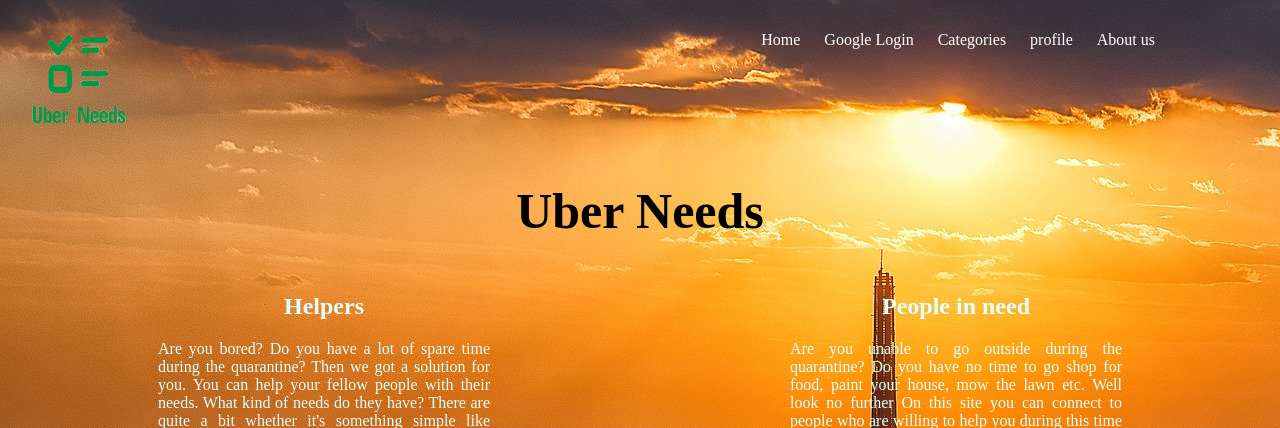
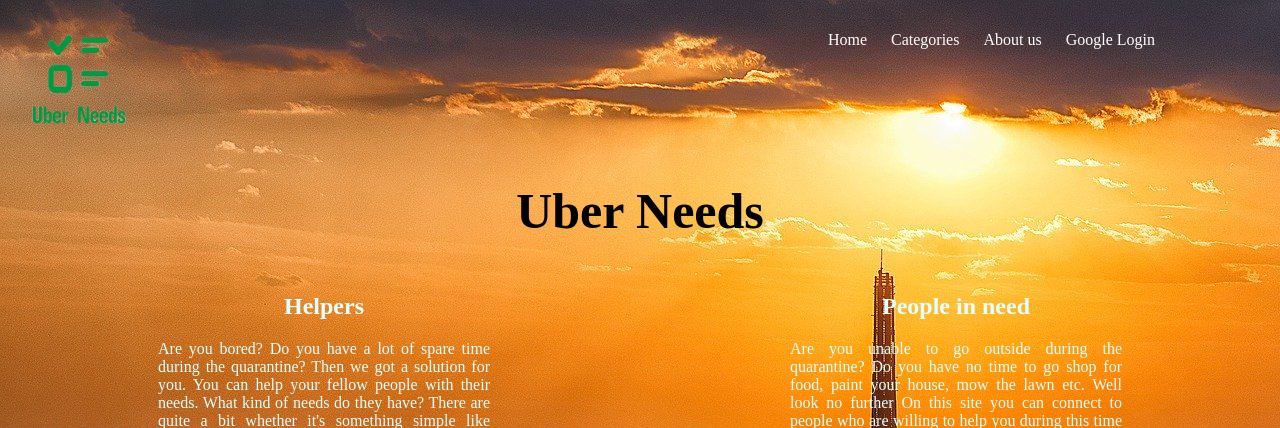
Before and after one commit to vives-projectweek-1-2020/LocalNeeds, a Flask app: page / in a window 1280 px wide. Shown: the top 428 px of the page. Run offline with Flask 2, Linux system fonts and the light colour scheme; parts of the project's set-up code (start-up, migrations or seed data) failed here and were passed over.

Commit message:
updated Google login/logout buttons

```diff
--- a/flaskapp/templates/homepage.html
+++ b/flaskapp/templates/homepage.html
@@ -17,21 +17,25 @@
                     <a href="/">Home</a>
                 </li>
                 <li>
-                    {% if google_user.is_authenticated %}
-                        <a class="button" href="/logout">Logout</a>
-                    {% else %}
-                        <a class="button" href="/login">Google Login</a>
-                    {% endif %}
-                </li>
-                <li>
                     <a href="/categories">Categories</a>
-                </li>
-                <li>
-                    <a href="/profile">profile</a>
                 </li>
                 <li>
                     <a href="">About us</a>
                 </li>
+
+                {% if google_user.is_authenticated %}
+                    <li>
+                        <a href="/profile">Profile</a>
+                    </li>
+                    <li>
+                        <a class="button" href="/logout">Logout</a>
+                    </li>
+
+                {% else %}
+                    <li>
+                        <a class="button" href="/login">Google Login</a>
+                    </li>
+                {% endif %}
             </ul>
         </nav>
     </header>
```
